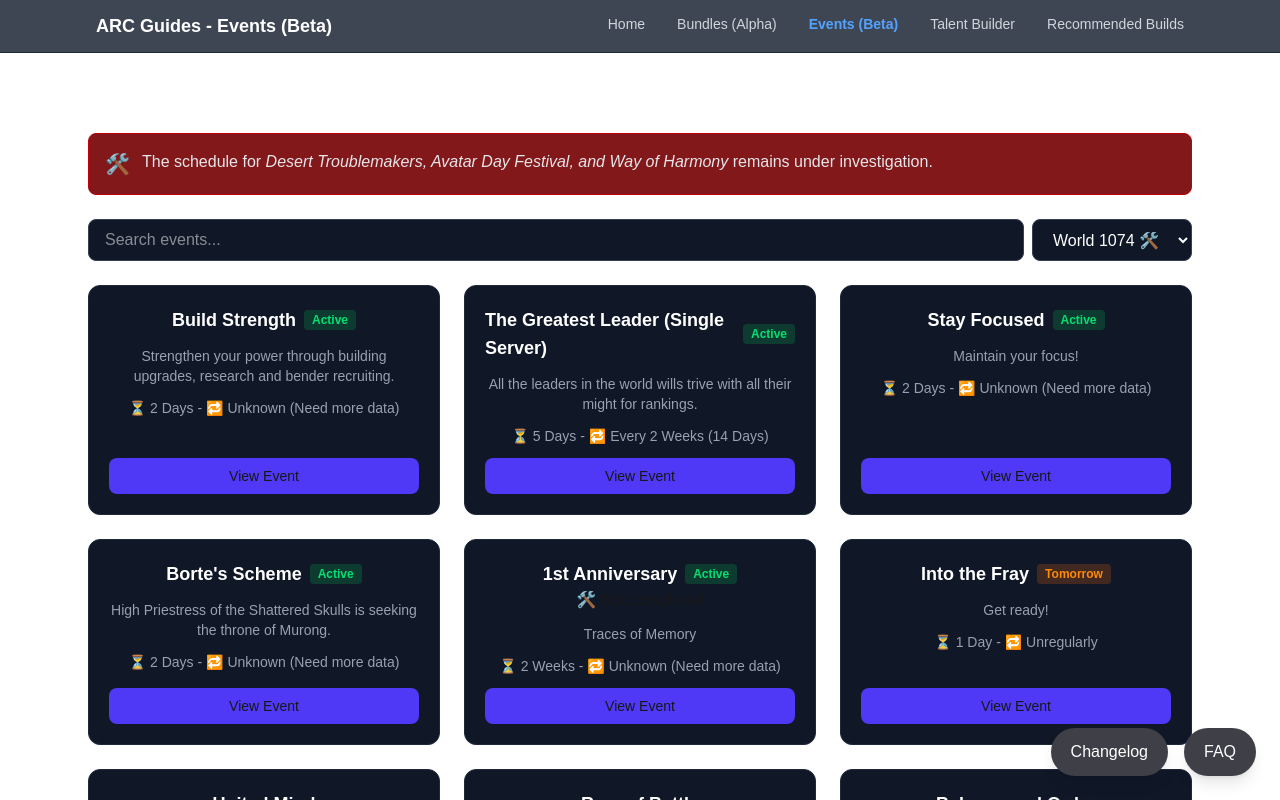
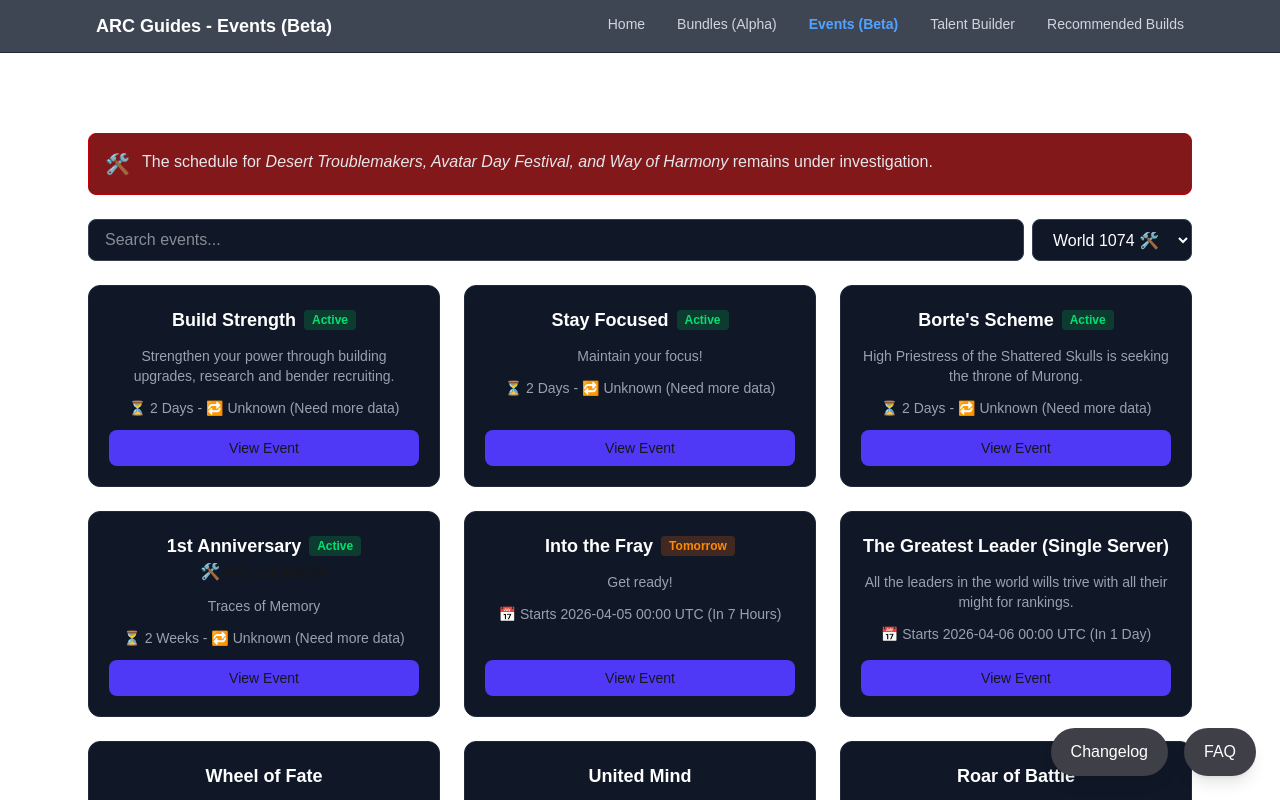
Before and after one commit to OhPandey/arcguides, a Next.js app: page /arcguides/events in a window 1280 px wide. Shown: the top 800 px of the page. Built offline with nearby package versions, Linux system fonts and the light colour scheme.

Commit message:
eventScheduler bug fix + unalaq event  + minor event

```diff
--- a/components/EventCard.tsx
+++ b/components/EventCard.tsx
@@ -4,6 +4,7 @@ import { formatDuration } from "@/src/events/utils/duration"
 import { formatRepeat } from "@/src/events/utils/repeat"
 import { getEventStatus } from "@/src/events/utils/eventSchedule"
 import { Server } from "@/src/events/type/server"
+import { formatUniversalTime } from "@/src/events/utils/time"
 
 type EventCardProps = {
   event: Event
@@ -56,7 +57,11 @@ export default function EventCard({ event, server }: EventCardProps) {
       </div>
 
       <div className="my-3 text-sm text-gray-400 text-center">
-        <p>⏳ {formatDuration(event.duration)} - 🔁 {formatRepeat(event.repeat)}</p>
+        {(true && status.nextStart) ? (
+          <p>📅 Starts {formatUniversalTime(status.nextStart)}</p>
+        ) : (
+          <p>⏳ {formatDuration(event.duration)} - 🔁 {formatRepeat(event.repeat)}</p>
+        )}
       </div>
 
       <Link
--- a/src/events/data/events.ts
+++ b/src/events/data/events.ts
@@ -1759,6 +1759,16 @@ export const events: Event[] = [
     ]
   },
   {
+    id: "glorious-victory",
+    name: "Glorious Victory",
+    description: "Waiting for it to happen [...]",
+    duration: 3,
+    repeat: "Unknown",
+    startDate: "2026-04-10",
+    type: "MINOR",
+    wip: true,
+  },
+  {
     id: "balance-and-order",
     name: "Balance and Order",
     description: "Waiting for it to happen [...]",
@@ -1779,12 +1789,104 @@ export const events: Event[] = [
     wip: true,
   },
   {
+    id: "search-and-upgrade",
+    name: "Search & Upgrade",
+    description: "Waiting for it to happen [...]",
+    duration: 2,
+    repeat: "Unknown",
+    startDate: "2026-04-11",
+    type: "MINOR",
+    wip: true,
+  },
+  {
     id: "unalaq_pass",
     name: "Unalaq Pass",
-    description: "Waiting for it to happen [...]",
+    description: "Collect Pass Points to earn Unalaq.",
     duration: 5,
-    repeat: "Unknown",
+    repeat: 0,
     type: "UNALAQ_PASS",
+    tasks: [
+      {
+        title: "Day 1",
+        headers: ["Task", "Reward"],
+        rows: [
+          ["Defeat 20 Shattered Skulls", "30x Unalaq Pass Points"],
+          ["Recruit 8,000 Tier 3 or Higher Benders", "40x Unalaq Pass Points"],
+          ["Donate 30 times to alliance research", "20x Unalaq Pass Points"],
+          ["Use 10 scrolls", "30x Unalaq Pass Points"],
+          ["Complete 10 Expedition missions", "30x Unalaq Pass Points"]
+        ]
+      },
+      {
+        title: "Day 2",
+        headers: ["Task"],
+        rows: [
+          ["TBD"]
+        ]
+      },
+      {
+        title: "Day 3",
+        headers: ["Task"],
+        rows: [
+          ["TBD"]
+        ]
+      },
+      {
+        title: "Day 4",
+        headers: ["Task"],
+        rows: [
+          ["TBD"]
+        ]
+      },
+      {
+        title: "Day 5",
+        headers: ["Task"],
+        rows: [
+          ["TBD"]
+        ]
+      }
+    ],
+    rewards: [
+      {
+        title: "Unalaq Pass",
+        headers: ["Level", "Points Required", "Total Points"],
+        rows: [
+          ["1", "5 Unalaq Pass Points", "5 Unalaq Pass Points"],
+          ["2", "5 Unalaq Pass Points", "10 Unalaq Pass Points"],
+          ["3", "5 Unalaq Pass Points", "15 Unalaq Pass Points"],
+          ["4", "5 Unalaq Pass Points", "20 Unalaq Pass Points"],
+          ["5", "10 Unalaq Pass Points", "30 Unalaq Pass Points"],
+          ["6", "10 Unalaq Pass Points", "40 Unalaq Pass Points"],
+          ["7", "10 Unalaq Pass Points", "50 Unalaq Pass Points"],
+          ["8", "10 Unalaq Pass Points", "60 Unalaq Pass Points"],
+          ["9", "15 Unalaq Pass Points", "75 Unalaq Pass Points"],
+          ["10", "15 Unalaq Pass Points", "90 Unalaq Pass Points"],
+          ["11", "15 Unalaq Pass Points", "105 Unalaq Pass Points"],
+          ["12", "15 Unalaq Pass Points", "120 Unalaq Pass Points"],
+          ["13", "20 Unalaq Pass Points", "140 Unalaq Pass Points"],
+          ["14", "20 Unalaq Pass Points", "160 Unalaq Pass Points"],
+          ["15", "20 Unalaq Pass Points", "180 Unalaq Pass Points"],
+          ["16", "20 Unalaq Pass Points", "200 Unalaq Pass Points"],
+          ["17", "25 Unalaq Pass Points", "225 Unalaq Pass Points"],
+          ["18", "25 Unalaq Pass Points", "250 Unalaq Pass Points"],
+          ["19", "25 Unalaq Pass Points", "275 Unalaq Pass Points"],
+          ["20", "25 Unalaq Pass Points", "300 Unalaq Pass Points"]
+        ]
+      }
+    ],
+    details: [
+      { type: "p", content: "Clear the missions assigned to each day and earn Pass Points to use in the Unalaq Pass!" },
+      { type: "ol", items: [
+        "The event runs for a total of 5 days.",
+        "Missions are limited each day.",
+        "Only missions unlocked on the current day can be completed.",
+        "Missions from previous days cannot be completed.",
+        "Pass Points earned from clearing missions can be used in [Unalaq Pass]"
+      ], space: true}
+    ],
+    informations: [
+      "Unlike most events, tasks must be completed on the same day they become available."
+    ],
     wip: true,
   },
 ]
--- a/src/events/utils/eventSchedule.tsx
+++ b/src/events/utils/eventSchedule.ts
@@ -47,7 +47,7 @@ const BASE_STATUS: EventStatus = {
     isDisabled: false,
     isTomorrow: false,
     remainingTime: null,
-    nextStart: null
+    nextStart: null,
 }
 
 function defaultStatus(overrides?: Partial<EventStatus>): EventStatus {
@@ -88,45 +88,77 @@ function isTomorrow(timestamp: number): boolean {
     return timestamp >= tomorrowStart.getTime() && timestamp < tomorrowEnd.getTime()
 }
 
-/* ---------------- Core Engine ---------------- */
+function completedEventsFromStart(eventStart: number, repeat: number, duration: number, serverRelease: Date, referenceDate: Date): number {
+    const msPerDay = 24 * 60 * 60 * 1000;
 
-function computeEventStatus(ctx: EventContext, start: number | null, durationDays: number, repeatDays: number,transitionStart?: number): EventStatus {
+    const serverDay = Math.floor(serverRelease.getTime() / msPerDay);
+    const referenceDay = Math.floor(referenceDate.getTime() / msPerDay);
+    const eventEndDay = Math.floor(eventStart / msPerDay) + (duration - 1);
+
+    const daysBetween = eventEndDay - serverDay;
+    if (daysBetween < 0)
+         return 0;
+
+    const totalEvents = Math.floor(daysBetween / repeat) + 1;
+    const maxPossibleEvents = Math.floor((referenceDay - serverDay) / repeat) + 1;
+
+    return Math.min(totalEvents, maxPossibleEvents);
+}
+
+/* ---------------- Scheduler ---------------- */
+
+function computeEventStatus(
+    ctx: EventContext,
+    start: number | null,
+    durationDays: number,
+    repeatDays: number,
+    transitionStart?: number
+): EventStatus {
 
     if (start === null)
-        return defaultStatus()
+        return defaultStatus();
 
-    const duration = dayToMs(durationDays)
-    const repeat = dayToMs(repeatDays)
+    const now = ctx.now;
+    const duration = dayToMs(durationDays);
+    const repeat = dayToMs(repeatDays);
 
-    const end = start + duration
-    const cycles = repeat ? Math.floor((ctx.now - start) / repeat) : 0
-    const currentStart = start + cycles * repeat
+    const hasRepeat = repeat > 0;
+    const baseStart = transitionStart ?? start;
 
-    let nextStart: number | null = null
+    const cycles = hasRepeat
+        ? Math.floor((now - baseStart) / repeat)
+        : 0;
 
-    if (transitionStart) {
-        if (ctx.now < transitionStart)
-            nextStart = transitionStart + repeat
-        else if (repeat)
-            nextStart = currentStart + repeat
-    } else {
-        if (repeat || ctx.now < start)
-            nextStart = ctx.now < start ? start : currentStart + repeat
+    const currentStart = transitionStart
+        ? baseStart + (cycles + 1) * repeat
+        : baseStart + cycles * repeat;
+
+    let nextStart: number | null = null;
+
+    if (hasRepeat || now < start) {
+        nextStart = now < start
+            ? start
+            : currentStart + (transitionStart ? 0 : repeat);
     }
 
+    const isActive =
+        !transitionStart &&
+        now >= currentStart &&
+        now <= currentStart + duration;
+
     return {
-        isActive: ctx.now >= start && ctx.now <= end,
+        isActive,
         isAllTime: false,
         isDisabled: false,
         isTomorrow: isTomorrow(start),
-        remainingTime: end - ctx.now,
+        remainingTime: currentStart + duration - now,
         nextStart
-    }
+    };
 }
 
-function computeFromEvent(ctx: EventContext, event: Event, start: number | null, transition?: number) {
+function computeFromEvent(ctx: EventContext, event: Event, start: number | null, transitionStart?: number) {
     const { duration, repeat } = getTiming(event)
-    return computeEventStatus(ctx, start, duration, repeat, transition)
+    return computeEventStatus(ctx, start, duration, repeat, transitionStart)
 }
 
 /* ---------------- Seeds ---------------- */
@@ -137,13 +169,6 @@ function getSeedStart(event: Event, seed: SeedType) {
 
 function getServerSeed(server: Server): SeedType {
     return server.id % 2 === 0 ? "SEED_B" : "SEED_C"
-}
-
-function getTransitionSeedStart(event: Event, serverAge: number) {
-    if (serverAge >= 50 && serverAge < 55 && event.seedStartDate?.SEED_A)
-        return new Date(event.seedStartDate.SEED_A).getTime()
-
-    return undefined
 }
 
 /* ---------------- Minor ---------------- */
@@ -167,53 +192,105 @@ function getUniqueEventStatus(event: Event, ctx: EventContext) {
 
 /* ---------------- TGL ---------------- */
 
-const TGL_END_DAY = 52
+function getTGLSingleEventStatus(event: Event, ctx: EventContext) {
+    const currentSeed: SeedType = getServerSeed(ctx.server);
+    const startFromSeed = getSeedStart(event, currentSeed)!;
+    const startFromSeedA = getSeedStart(event, "SEED_A")!;
 
-function getTGLSingleEventStatus(event: Event, ctx: EventContext) {
+    const eventCount = completedEventsFromStart(
+        startFromSeed,
+        getRepeat(event),
+        getDuration(event),
+        new Date(ctx.serverRelease),
+        new Date(ctx.now)
+    );
 
-    if (ctx.serverAge > TGL_END_DAY)
-        return defaultStatus({ isDisabled: true })
+    let start: number;
+    let transition: number | undefined;
 
-    const seed = getServerSeed(ctx.server)
+    if (eventCount < 4) {
+        start = startFromSeed;
+        transition = undefined;
+    } else if (eventCount === 4) {
+        start = startFromSeed;
+        transition = startFromSeedA;
+    } else {
+        start = startFromSeedA;
+        transition = undefined;
+    }
 
-    return computeFromEvent(
-        ctx,
-        event,
-        getSeedStart(event, seed),
-        getTransitionSeedStart(event, ctx.serverAge)
-    )
+    if (eventCount >= 6) {
+        return defaultStatus({ isDisabled: true });
+    }
+
+    return computeFromEvent(ctx, event, start, transition);
 }
 
 function getTGLCrossEventStatus(event: Event, ctx: EventContext) {
+    const currentSeed: SeedType = getServerSeed(ctx.server);
+    const startFromSeed = getSeedStart(event, currentSeed)!;
+    const startFromSeedA = getSeedStart(event, "SEED_A")!;
 
-    if (ctx.serverAge <= TGL_END_DAY)
-        return defaultStatus({ isDisabled: true })
+    const eventCount = completedEventsFromStart(
+        startFromSeed,
+        getRepeat(event),
+        getDuration(event),
+        new Date(ctx.serverRelease),
+        new Date(ctx.now)
+    );
 
-    return computeFromEvent(
-        ctx,
-        event,
-        getSeedStart(event, "SEED_A"),
-        getTransitionSeedStart(event, ctx.serverAge)
-    )
+    let start: number;
+    let transition: number | undefined;
+
+    if (eventCount < 4) {
+        start = startFromSeed;
+        transition = undefined;
+    } else if (eventCount === 4) {
+        start = startFromSeed;
+        transition = startFromSeedA;
+    } else {
+        start = startFromSeedA;
+        transition = undefined;
+    }
+
+    if (eventCount < 6) {
+        return defaultStatus({ isDisabled: true });
+    }
+
+    return computeFromEvent(ctx, event, start, transition);
 }
 
 /* ---------------- Wheel ---------------- */
 
 function getWheelEventStatus(event: Event, ctx: EventContext) {
+    const currentSeed: SeedType = getServerSeed(ctx.server);
 
-    let seed: SeedType
+    const startFromSeed = getSeedStart(event, currentSeed)!;
+    const startFromSeedA = getSeedStart(event, "SEED_A")!;
 
-    if (ctx.serverAge >= 52)
-        seed = "SEED_A"
-    else
-        seed = getServerSeed(ctx.server)
+    const eventCount = completedEventsFromStart(
+        startFromSeed,
+        getRepeat(event),
+        getDuration(event),
+        new Date(ctx.serverRelease),
+        new Date(ctx.now)
+    );
 
-    return computeFromEvent(
-        ctx,
-        event,
-        getSeedStart(event, seed),
-        getTransitionSeedStart(event, ctx.serverAge)
-    )
+    let start: number;
+    let transition: number | undefined;
+
+    if (eventCount < 4) {
+        start = startFromSeed;
+        transition = undefined;
+    } else if (eventCount === 4) {
+        start = startFromSeed;
+        transition = startFromSeedA;
+    } else {
+        start = startFromSeedA;
+        transition = undefined;
+    }
+
+    return computeFromEvent(ctx, event, start, transition);
 }
 
 /* ---------------- New World ---------------- */
@@ -268,9 +345,7 @@ function getChronicleEventStatus(event: Event,ctx: EventContext): EventStatus {
 
     const start = releaseMs + dayToMs(currentEvent.day - duration)
 
-    const transitionStart = nextEvent ? releaseMs + dayToMs(nextEvent.day - duration): undefined
-
-    return computeEventStatus(ctx, start, duration, 0, transitionStart)
+    return computeEventStatus(ctx, start, duration, 0)
 }
 
 /* ---------------- Temple War ---------------- */
--- /dev/null
+++ b/src/events/utils/time.ts
@@ -0,0 +1,28 @@
+export function formatUniversalTime(timestamp: number) {
+    const d = new Date(timestamp)
+
+    const year = d.getUTCFullYear()
+    const month = String(d.getUTCMonth() + 1).padStart(2, "0")
+    const day = String(d.getUTCDate()).padStart(2, "0")
+
+    const hours = String(d.getUTCHours()).padStart(2, "0")
+    const minutes = String(d.getUTCMinutes()).padStart(2, "0")
+
+    const utcTime = `${year}-${month}-${day} ${hours}:${minutes} UTC`
+
+    const diffMs = timestamp - Date.now()
+    const diffHours = Math.floor(diffMs / (1000 * 60 * 60))
+
+    let relative = ""
+
+    if (diffHours < 24) {
+        const unit = diffHours === 1 ? "Hour" : "Hours"
+        relative = `In ${diffHours} ${unit}`
+    } else {
+        const diffDays = Math.floor(diffHours / 24)
+        const unit = diffDays === 1 ? "Day" : "Days"
+        relative = `In ${diffDays} ${unit}`
+    }
+
+    return `${utcTime} (${relative})`
+}
```
Also changed, not shown: src/events/utils/chronicle.ts (renamed from src/events/utils/chronicle.tsx), src/events/utils/duration.ts (renamed from src/events/utils/duration.tsx), src/events/utils/repeat.ts (renamed from src/events/utils/repeat.tsx).
